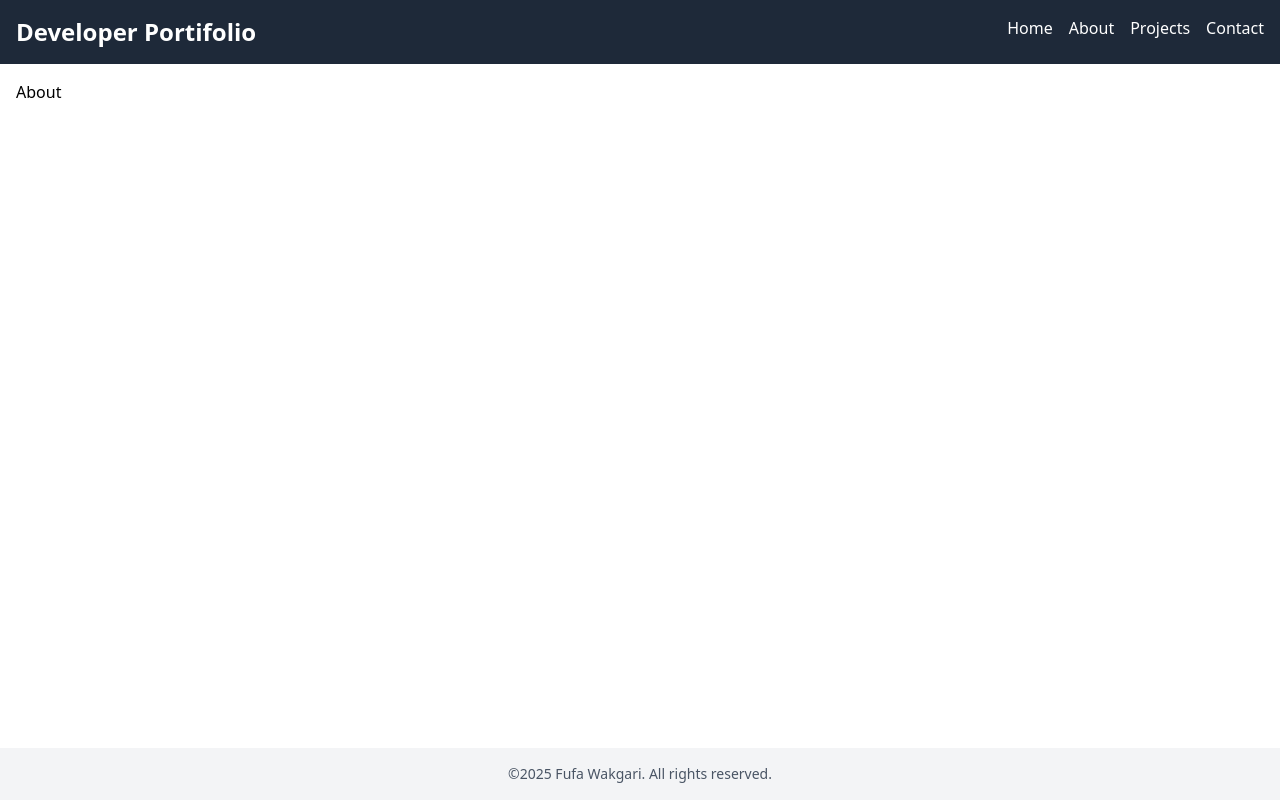
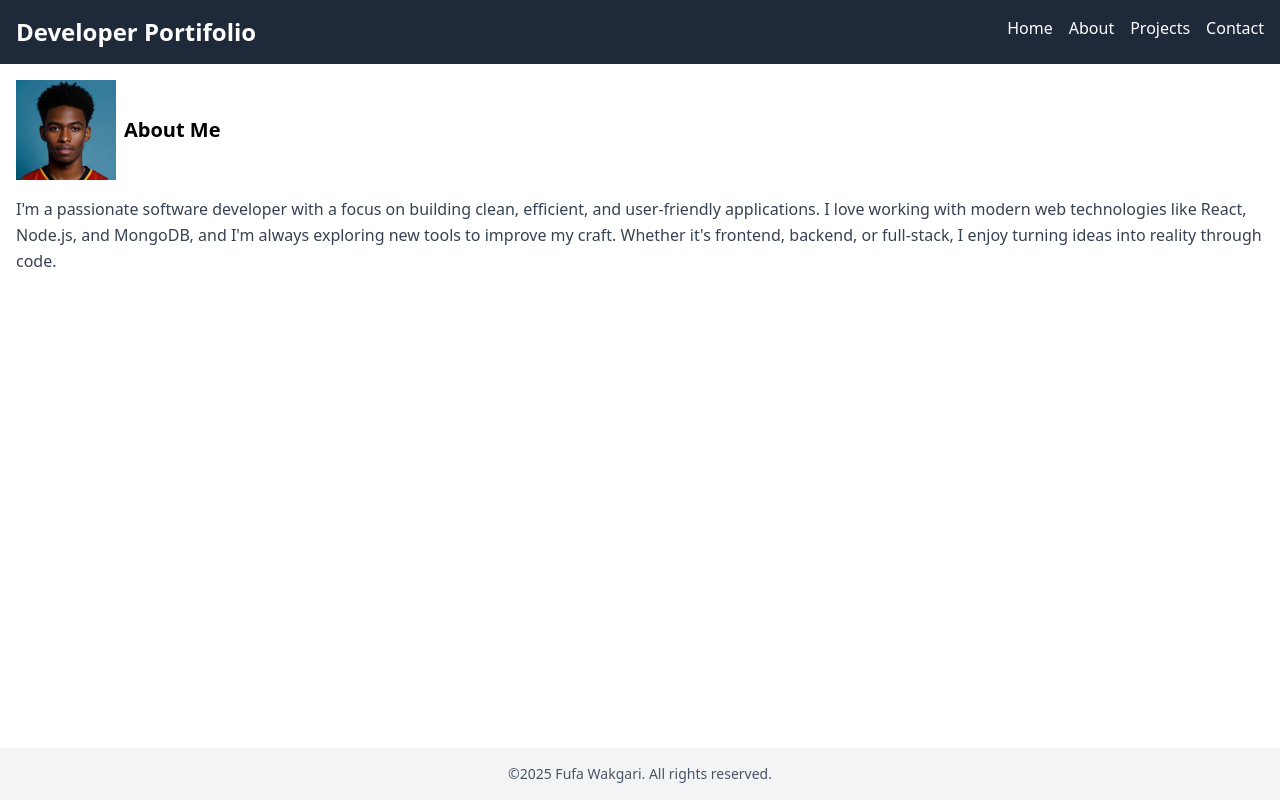
Before and after one commit to fufex3934/nextjs-dev-portifolio, a Next.js app: page /about in a window 1280 px wide. Built offline with nearby package versions, Linux system fonts and the light colour scheme.

Commit message:
about page

```diff
--- a/src/app/about/page.tsx
+++ b/src/app/about/page.tsx
@@ -1,9 +1,21 @@
-import React from 'react'
-
+import Image from "next/image";
 const About = () => {
   return (
-    <div>About</div>
-  )
-}
+    <section>
+      <div className="flex items-center gap-2 mb-4">
+        <Image src={"/favicon.png"} alt="logo" width={100} height={100} />
 
-export default About
+        <h2 className="text-xl font-semibold">About Me</h2>
+      </div>
+      <p className="text-gray-700 leading-relaxed">
+        I'm a passionate software developer with a focus on building clean,
+        efficient, and user-friendly applications. I love working with modern
+        web technologies like React, Node.js, and MongoDB, and I'm always
+        exploring new tools to improve my craft. Whether it's frontend, backend,
+        or full-stack, I enjoy turning ideas into reality through code.
+      </p>
+    </section>
+  );
+};
+
+export default About;
```
